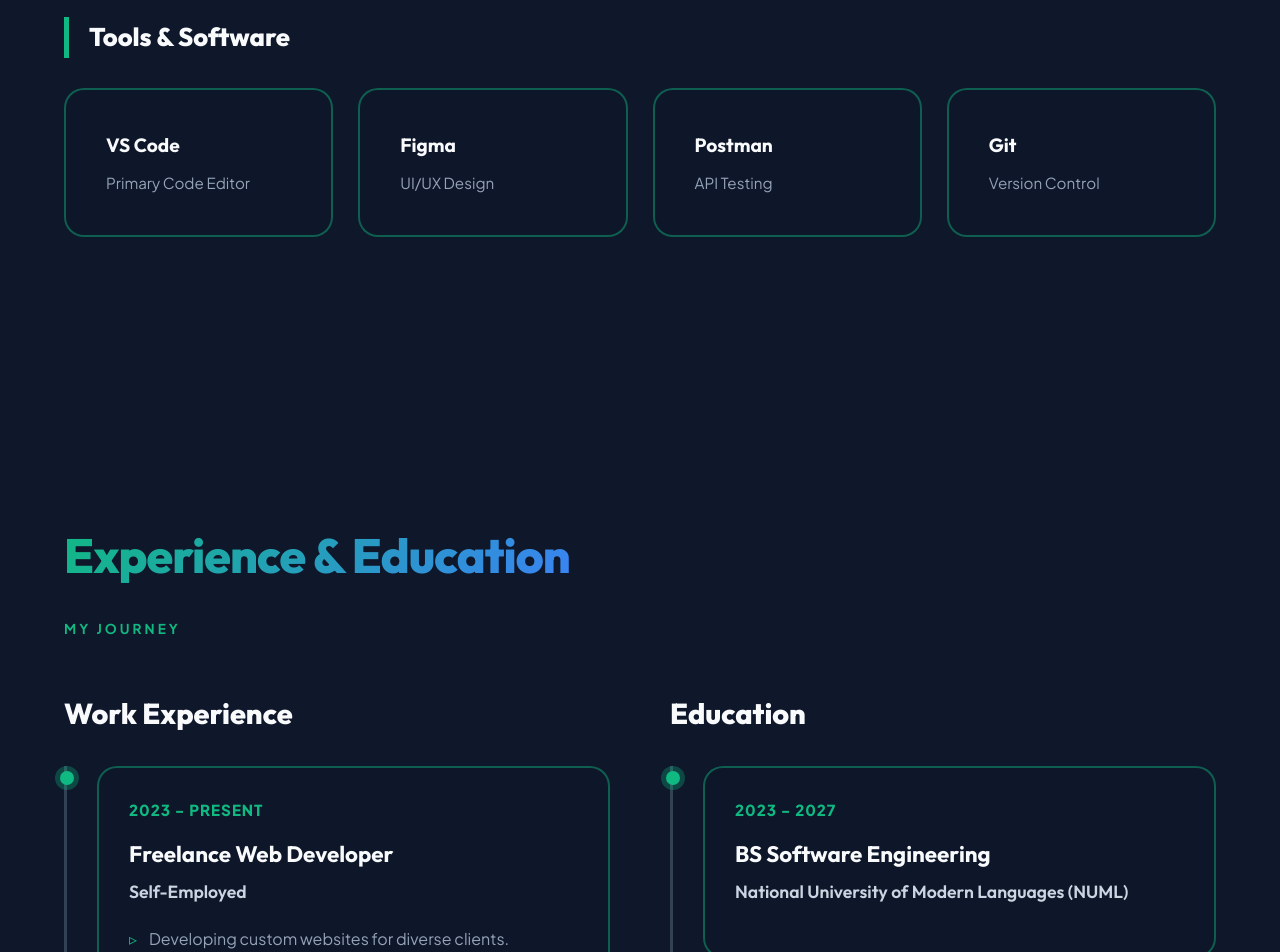
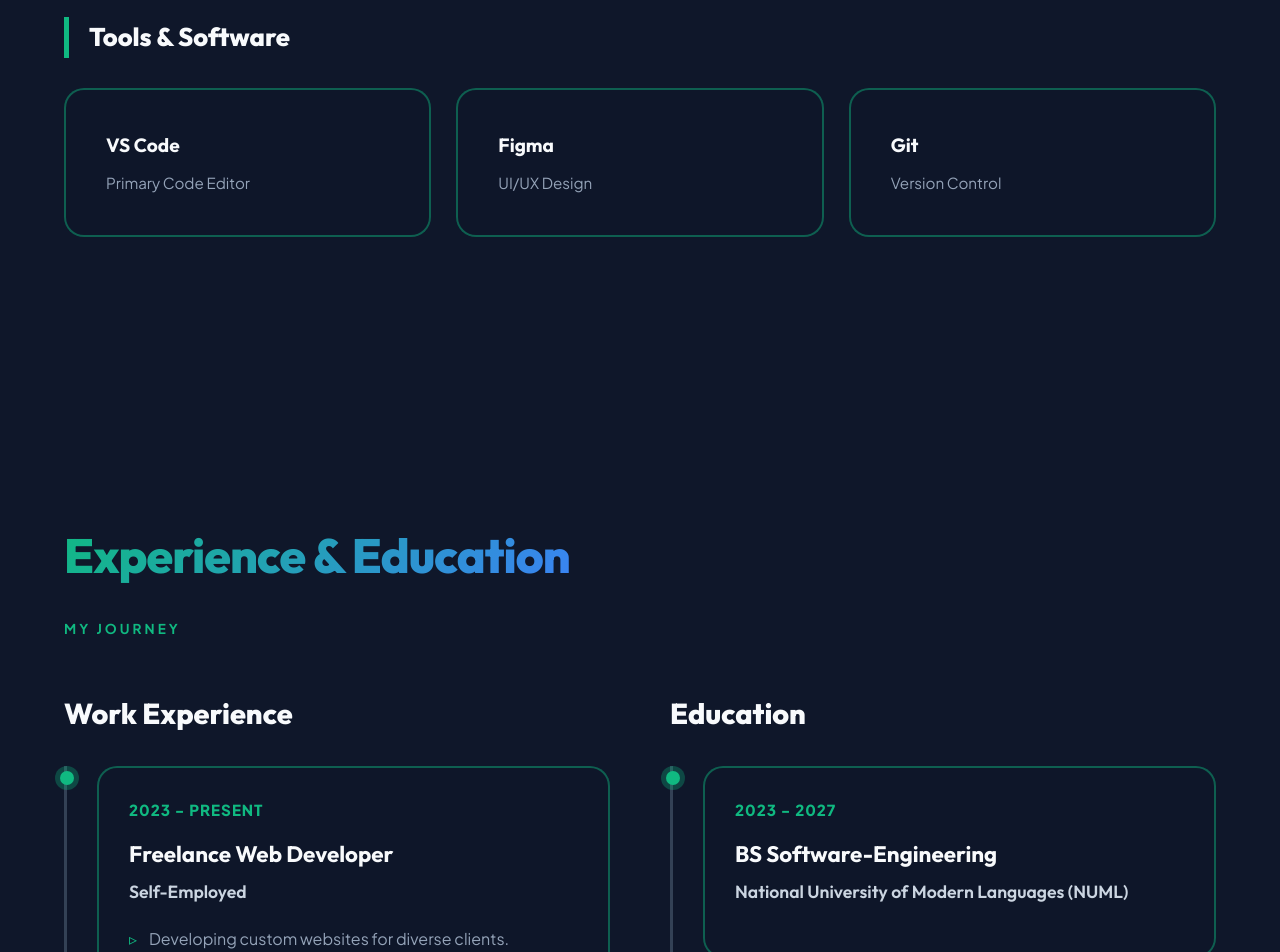
Before and after one commit to hussnain-stack14/Portfolio, a React (Vite) app: page / in a window 1280 px wide. Shown: the part 2580-3532 px from the top of the page. Built offline with nearby package versions, Linux system fonts and the light colour scheme.

Commit message:
Update degree name in profile data

```diff
--- a/src/data/profile.js
+++ b/src/data/profile.js
@@ -38,7 +38,6 @@ export const profileData = {
     tools: [
       { name: "VS Code", description: "Primary Code Editor" },
       { name: "Figma", description: "UI/UX Design" },
-      { name: "Postman", description: "API Testing" },
       { name: "Git", description: "Version Control" },
     ],
   },
@@ -107,7 +106,7 @@ export const profileData = {
 
   education: [
     {
-      degree: "BS Software Engineering",
+      degree: "BS Software-Engineering",
       institution: "National University of Modern Languages (NUML)",
       year: "2023 - 2027",
     },
```
